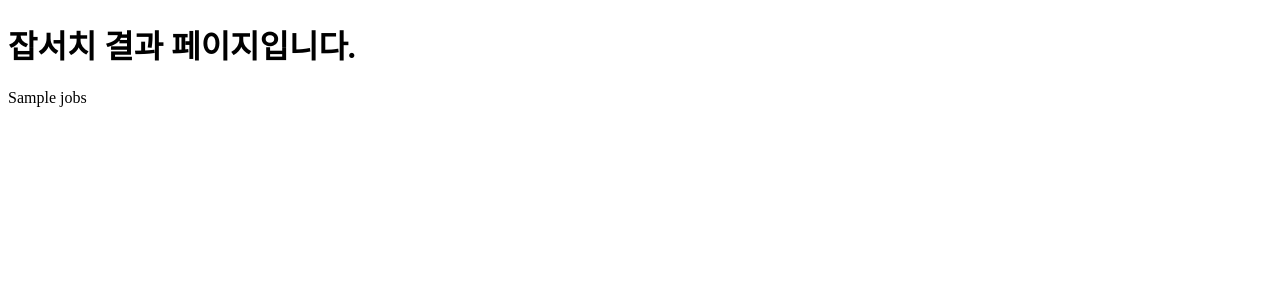
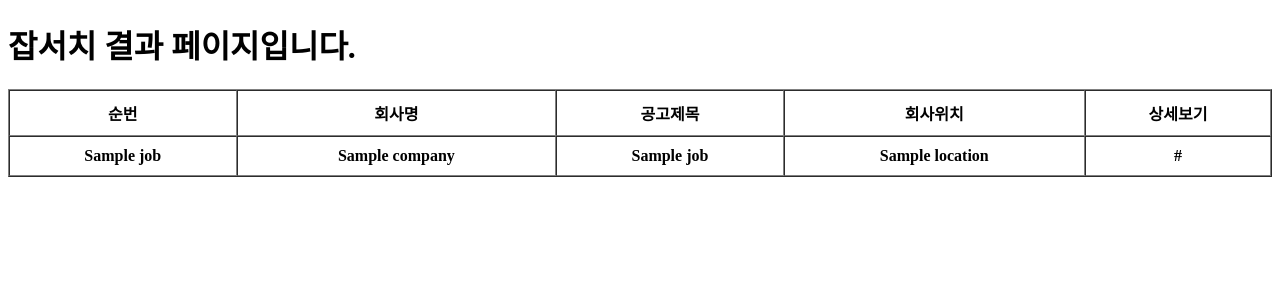
Before and after one commit to ssw6541/job_19, a Flask app: template templates/search.html in a window 1280 px wide. Shown: the top 300 px of the page. Run offline with Flask 3, Linux system fonts and the light colour scheme; the template is opened without the code that fills it: most values are stand-ins (such as "Sample title", 1, 10 or a date in 2020); lists and menus that the app fills with data are empty.

Commit message:
10-21 / 10:04

```diff
--- a/app.py
+++ b/app.py
@@ -10,13 +10,8 @@ def home():
 @app.route('/search')
 def search():
     keyword = request.args.get('keyword', '').strip()
-
-    if not keyword:
-        return render_template('search.html', keyword=keyword, jobs=[])
-
     jobs = search_incruit(keyword)
-
-    return render_template('search.html', keyword=keyword, jobs=jobs)
+    return render_template('search.html', keyword=keyword, jobs=enumerate(jobs, start=1))
 
 
 if __name__ == '__main__':
--- a/scrapper.py
+++ b/scrapper.py
@@ -2,7 +2,8 @@ import requests
 from bs4 import BeautifulSoup
 
 def search_incruit(keyword):
-    pages = 5
+
+    pages = 1
     jobs = []
 
     for page in range(pages):
--- a/templates/index.html
+++ b/templates/index.html
@@ -12,3 +12,4 @@
     </form>
   </body>
 </html>
+<!-- 주석처리 -->
--- a/templates/search.html
+++ b/templates/search.html
@@ -6,6 +6,29 @@
   <body>
     <h1>{{ keyword }} 잡서치 결과 페이지입니다.</h1>
 
-    {{ jobs }}
+    <table border="1" cellpadding="10" cellspacing="0" width="100%">
+      <thead>
+        <tr>
+          <th>순번</th>
+          <th>회사명</th>
+          <th>공고제목</th>
+          <th>회사위치</th>
+          <th>상세보기</th>
+        </tr>
+      </thead>
+      <tbody>
+        {%for i, job in jobs%}
+        <tr>
+          <th>{{i}}</th>
+          <th>{{job['company']}}</th>
+          <th>{{job['title']}}</th>
+          <th>{{job['location']}}</th>
+          <th>{{job['hyperlink']}}</th>
+        </tr>
+        {% endfor %}
+      </tbody>
+    </table>
   </body>
 </html>
+
+<!-- 주석처리 명령어 -->
```
Also changed, not shown: 정리.txt (added, +25 -0 lines).
